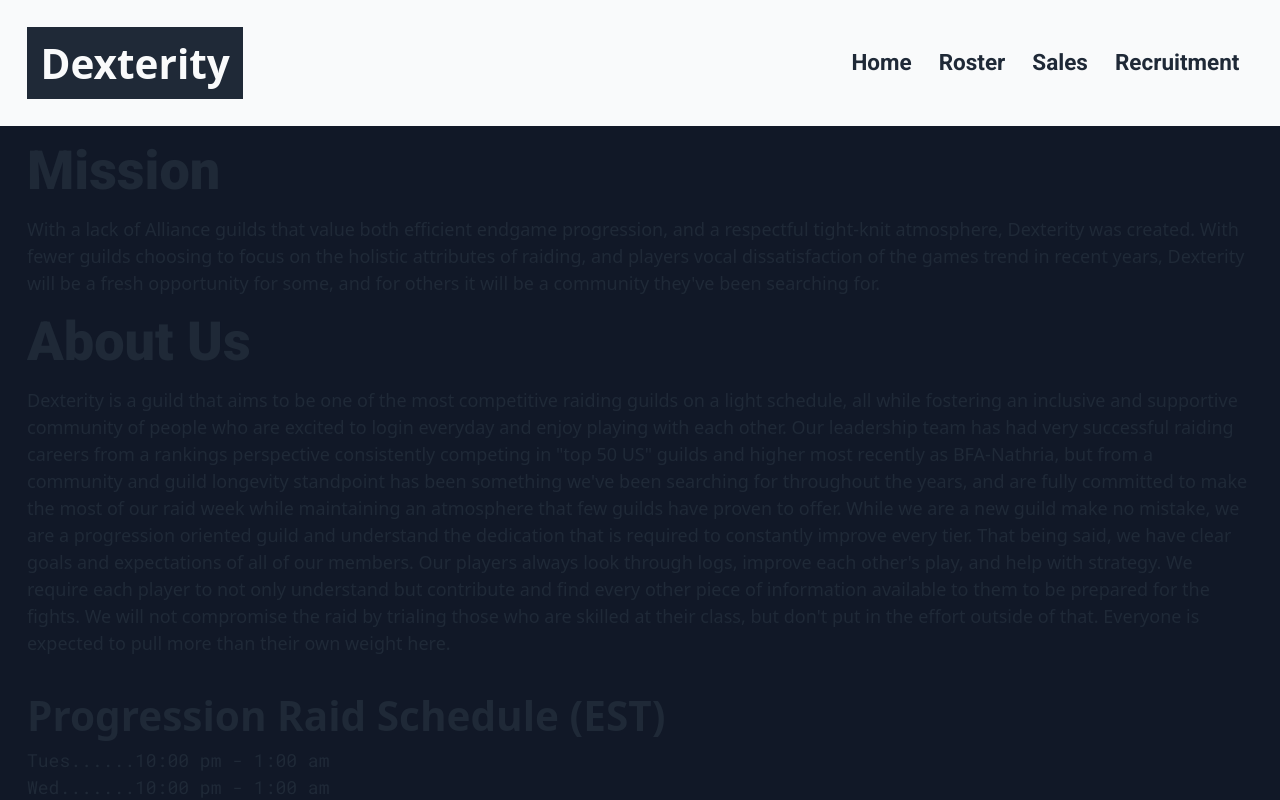
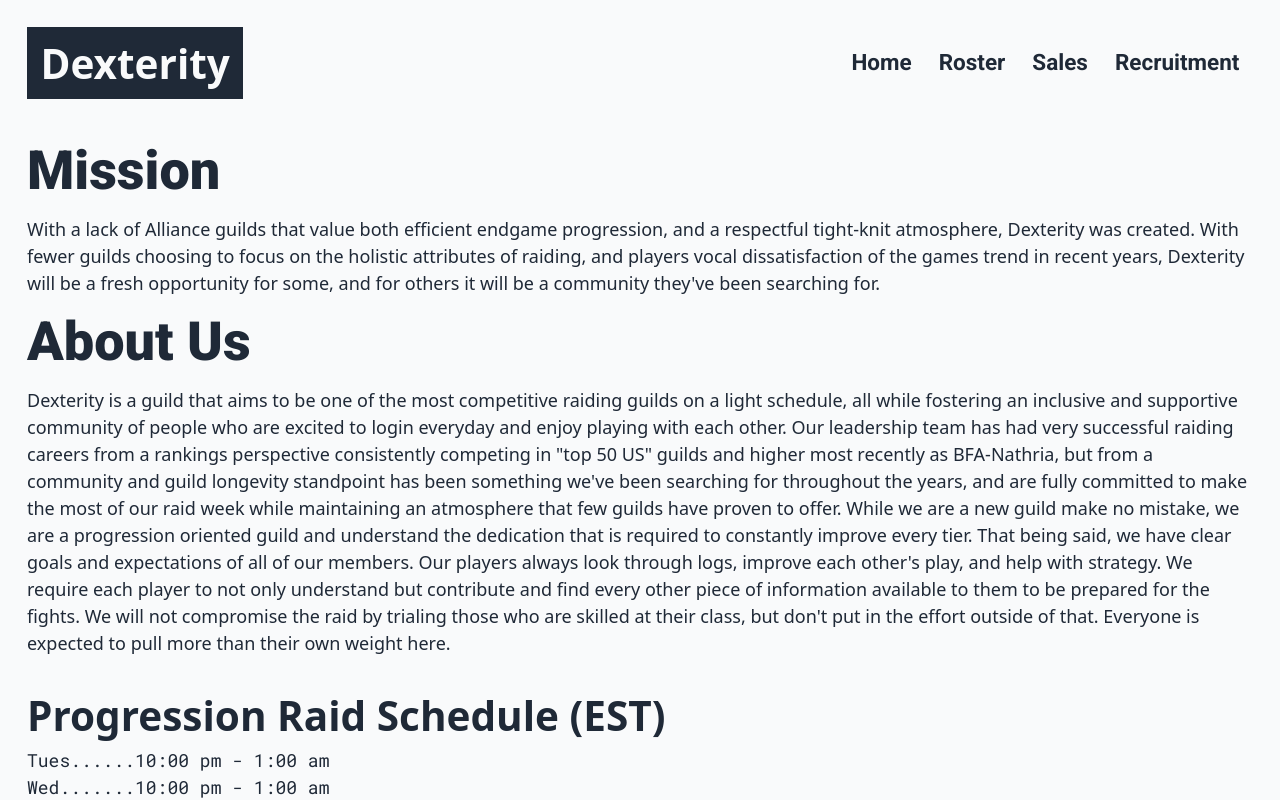
Before and after one commit to onnenon/dexterity_site, a Vue app: page / in a window 1280 px wide. Shown: the top 800 px of the page. Built offline with nearby package versions, Linux system fonts and the light colour scheme.

Commit message:
fixed broken style

```diff
--- a/src/views/Home.vue
+++ b/src/views/Home.vue
@@ -1,5 +1,5 @@
 <template>
-  <div class="flex justify-center bg-gray-900">
+  <div class="flex justify-center">
     <div class="max-w-screen-xl text-left px-6 pb-6">
       <h1 class="heading">Mission</h1>
       With a lack of Alliance guilds that value both efficient endgame
```
